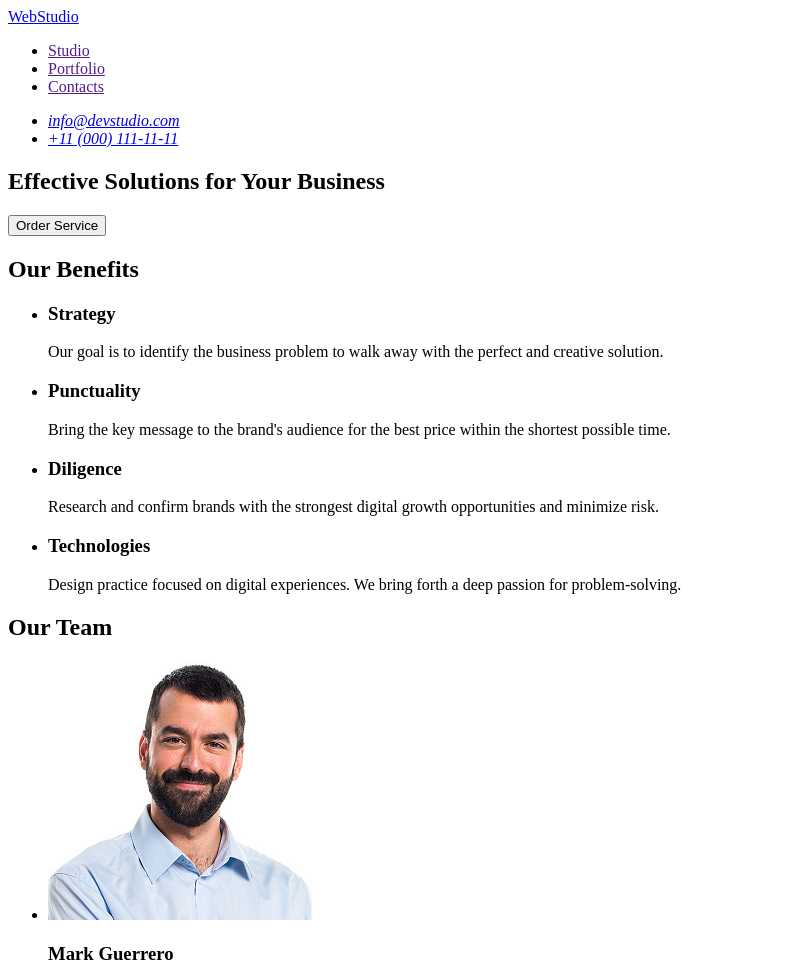
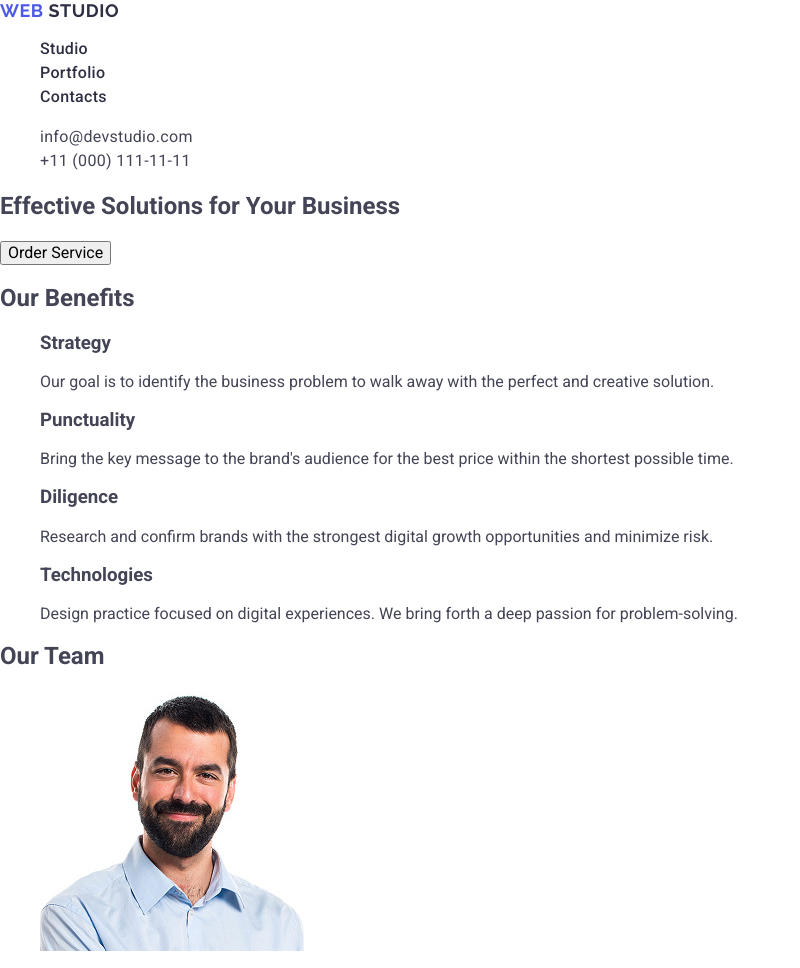
Before and after one commit to Tsyganokkateryna/goit-markup-hw-02, a plain HTML site: page index.html in a window 1280 px wide. Shown: the top 968 px of the page, without its empty margins (0-800 px from the left). Drawn offline with nearby package versions, Linux system fonts and the light colour scheme.

Commit message:
add styles header

```diff
--- /dev/null
+++ b/css/styles.css
@@ -0,0 +1,60 @@
+/* font-family: 'Raleway', sans-serif;
+font-family: 'Roboto', sans-serif; */
+
+body {
+    font-family: 'Roboto', sans-serif;
+    color: #434455;
+    background-color: #fff;
+}
+
+ul,
+ol {
+    list-style-type: none;
+}
+
+a {
+    text-decoration: none;
+}
+.logo {
+    font-family: 'Raleway', sans-serif;
+    font-weight: 700;
+    font-size: 18px;
+    line-height: 1.17;
+    letter-spacing: 0.03em;
+    text-transform: uppercase;
+    color: #4d5ae5;
+}
+
+.header-logo .logo-part {
+    color: #2e2f42;
+}
+
+.footer-logo .logo-part {
+    color: #f4f4fd;
+}
+
+.nav-link {
+    font-weight: 500;
+    font-size: 16px;
+    line-height: 1.5;
+    letter-spacing: 0.02em;
+    color: #2e2f42;
+}
+
+.contacts {
+    font-style: normal;
+}
+
+.contacts-link {
+    font-size: 16px;
+    line-height: 1.5;
+    letter-spacing: 0.02em;
+    color: #434455;
+}
+
+.nav-link:hover,
+.nav-link:focus,
+.contacts-link:hover,
+.contacts-link:focus {
+    color: #404bbf;
+}
--- a/index.html
+++ b/index.html
@@ -4,21 +4,34 @@
     <meta charset="UTF-8">
     <meta name="viewport" content="width=device-width, initial-scale=1.0">
     <title>Web Studio</title>
+
+    <link rel="stylesheet" href="https://cdnjs.cloudflare.com/ajax/libs/modern-normalize/3.0.1/modern-normalize.min.css" integrity="sha512-q6WgHqiHlKyOqslT/lgBgodhd03Wp4BEqKeW6nNtlOY4quzyG3VoQKFrieaCeSnuVseNKRGpGeDU3qPmabCANg==" crossorigin="anonymous" referrerpolicy="no-referrer" />
+
+    <link rel="preconnect" href="https://fonts.googleapis.com" />
+<link rel="preconnect" href="https://fonts.gstatic.com" crossorigin />
+<link
+    href="https://fonts.googleapis.com/css2?family=Raleway:wght@700&family=Roboto:wght@400;500;700&display=swap"
+    rel="stylesheet"
+/>
+
+
+    <link rel="stylesheet" href="./css/styles.css">
 </head>
 <body>
-    <header>
-        <nav>
-            <a href="./index.html">WebStudio</a>
-            <ul>
-                <li><a href="">Studio</a></li>
-                <li><a href="">Portfolio</a></li>
-                <li><a href="">Contacts</a></li>
+    <header class="page-header">
+        <nav class="header-nav">
+            <a class="logo header-logo" href="./index.html">Web <span class="logo-part">Studio</span></a>
+
+            <ul class="nav-list">
+                <li class="nav-item"><a class="nav-link" href="./index.html">Studio</a></li>
+                <li class="nav-item"><a class="nav-link" href="">Portfolio</a></li>
+                <li class="nav-item"><a class="nav-link" href="">Contacts</a></li>
             </ul>
         </nav>
-        <address>
-            <ul>
-                <li><a href="mailto:info@devstudio.com">info@devstudio.com</a></li>
-                <li><a href="tel:+110001111111">+11 (000) 111-11-11</a></li>
+        <address class="contacts">
+            <ul class="contacts-list">
+                <li class="contacts-item"><a class="contacts-link" href="mailto:info@devstudio.com">info@devstudio.com</a></li>
+                <li class="contacts-item"><a class="contacts-link" href="tel:+110001111111">+11 (000) 111-11-11</a></li>
             </ul>
         </address>
     </header>
```
